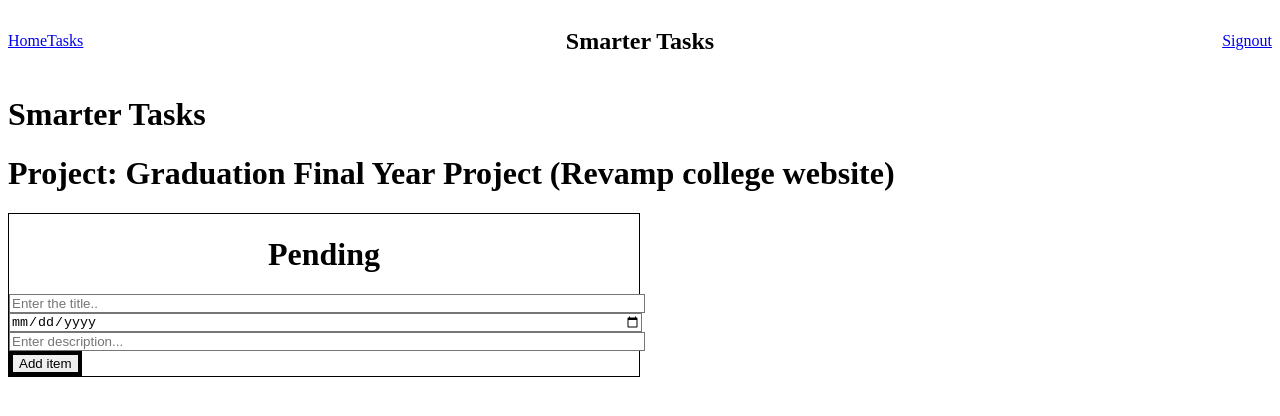
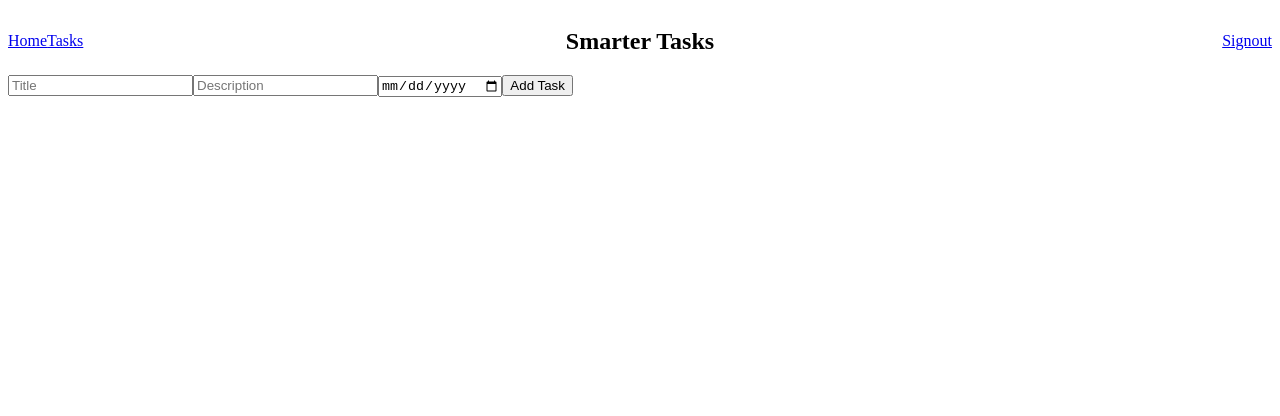
Before and after one commit to DhiaShams/wd301, a React (Vite) app in the folder smarter-tasks/: page /tasks in a window 1280 px wide. Shown: the top 416 px of the page. Built offline with nearby package versions, Linux system fonts and the light colour scheme; sample sign-in values are in the browser's storage.

Commit message:
Corrected adding items

```diff
--- a/smarter-tasks/src/pages/TaskListPage.tsx
+++ b/smarter-tasks/src/pages/TaskListPage.tsx
@@ -1,9 +1,62 @@
-import React from 'react';
-import TaskApp from '../TaskApp';
-const TaskListPage: React.FC = () => {
+import React, { useState } from "react";
+
+interface Task {
+  title: string;
+  description: string;
+  dueDate: string;
+}
+
+const TaskListPage = () => {
+  const [tasks, setTasks] = useState<Task[]>([]);
+  const [title, setTitle] = useState("");
+  const [description, setDescription] = useState("");
+  const [dueDate, setDueDate] = useState("");
+  const [error, setError] = useState("");
+
+  const handleAddTask = () => {
+    if (!title || !description || !dueDate) {
+      setError("All fields are required.");
+      return;
+    }
+    setTasks([...tasks, { title, description, dueDate }]);
+    setTitle("");
+    setDescription("");
+    setDueDate("");
+    setError("");
+  };
+
   return (
     <div>
-      <TaskApp />
+      <input
+        id="todoTitle"
+        value={title}
+        onChange={e => setTitle(e.target.value)}
+        placeholder="Title"
+      />
+      <input
+        id="todoDescription"
+        value={description}
+        onChange={e => setDescription(e.target.value)}
+        placeholder="Description"
+      />
+      <input
+        id="todoDueDate"
+        type="date"
+        value={dueDate}
+        onChange={e => setDueDate(e.target.value)}
+        placeholder="Due Date"
+      />
+      <button id="addTaskButton" onClick={handleAddTask}>
+        Add Task
+      </button>
+      {error && <div style={{ color: "red" }}>{error}</div>}
+      <ul>
+        {tasks.map((task, idx) => (
+          <li className="TaskItem" key={idx}>
+            <strong>{task.title}</strong> - {task.description} (Due: {task.dueDate})
+          </li>
+        ))}
+      </ul>
     </div>
   );
 };
```
